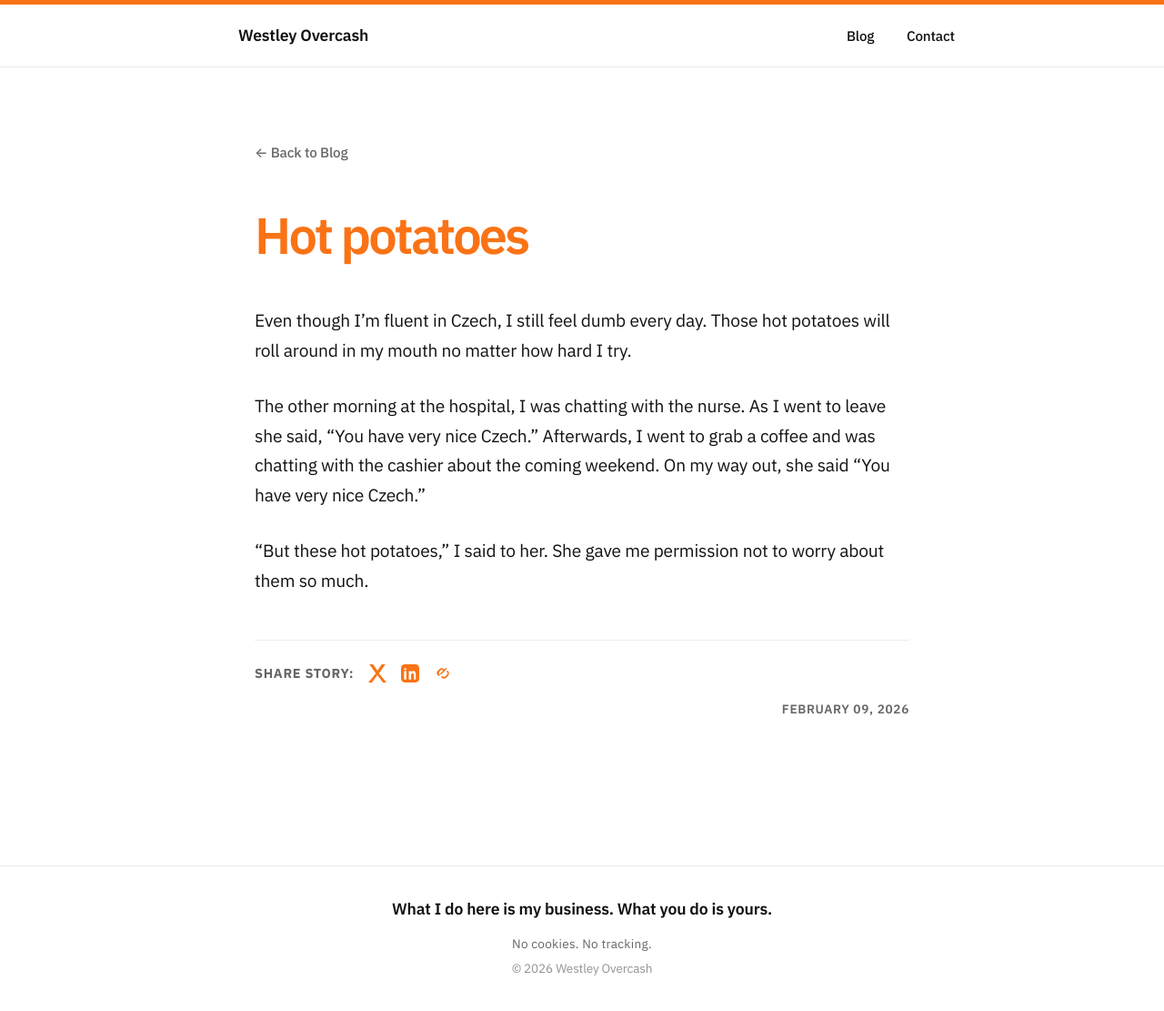
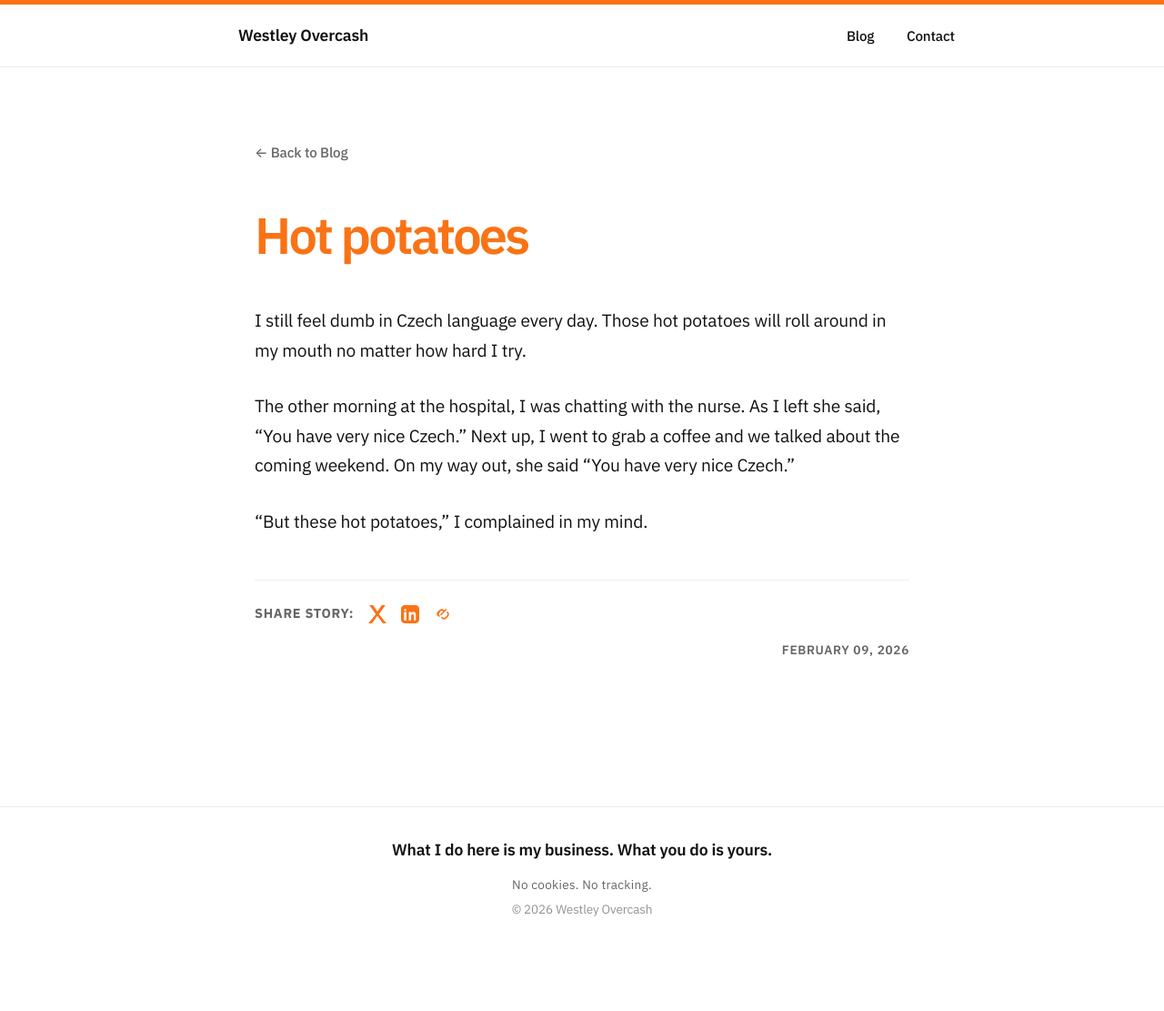
Before and after one commit to westleyovercash/westleyovercash.github.io, a Jekyll site: the page built from _posts/2026-02-09-hot-potatoes.md, in a window 1280 px wide and 1137 px high. Shown: the top 1111 px of the window at 91% size. Built offline with Jekyll 4.4.1, drawn with Linux system fonts in a browser that asks for light colours.

Commit message:
Update 2026-02-09-hot-potatoes.md

```diff
--- a/_posts/2026-02-09-hot-potatoes.md
+++ b/_posts/2026-02-09-hot-potatoes.md
@@ -3,8 +3,8 @@ layout: post
 title: Hot potatoes
 date: 2026-02-09
 ---
-Even though I'm fluent in Czech, I still feel dumb every day. Those hot potatoes will roll around in my mouth no matter how hard I try.
+I still feel dumb in Czech language every day. Those hot potatoes will roll around in my mouth no matter how hard I try.
 
-The other morning at the hospital, I was chatting with the nurse. As I went to leave she said, "You have very nice Czech." Afterwards, I went to grab a coffee and was chatting with the cashier about the coming weekend. On my way out, she said "You have very nice Czech."
+The other morning at the hospital, I was chatting with the nurse. As I left she said, "You have very nice Czech." Next up, I went to grab a coffee and we talked about the coming weekend. On my way out, she said "You have very nice Czech."
 
-"But these hot potatoes," I said to her. She gave me permission not to worry about them so much.
+"But these hot potatoes," I complained in my mind.
```
